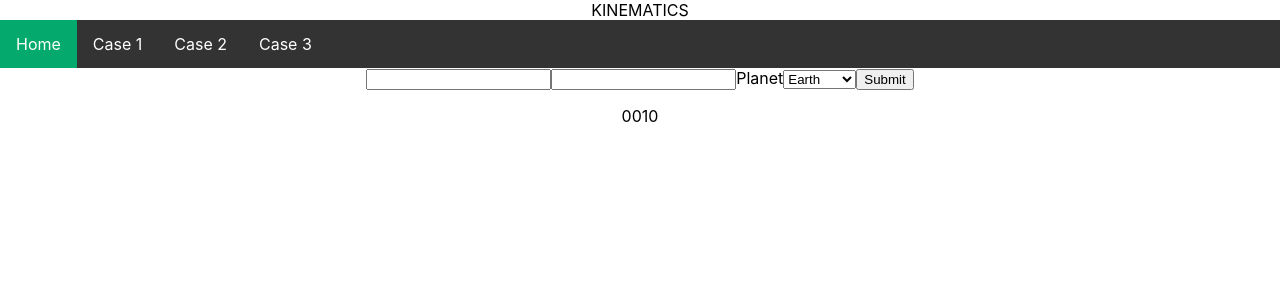
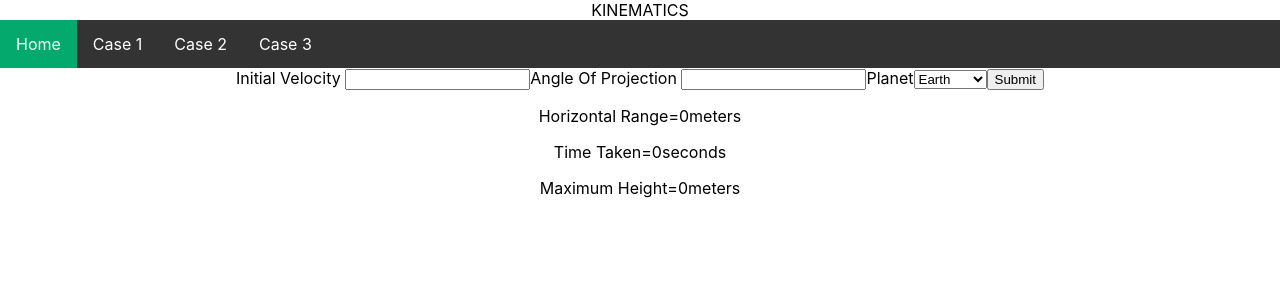
Before and after one commit to Prafyl/Kinematics, a React (Create React App) app: page / in a window 1280 px wide. Shown: the top 300 px of the page. Built offline with nearby package versions, Linux system fonts and the light colour scheme.

Commit message:
added seperate options component

```diff
--- a/src/Components/Cases/Case1/Form.js
+++ b/src/Components/Cases/Case1/Form.js
@@ -2,6 +2,7 @@ import React, { useState, useReducer } from "react";
 
 import gravityFinder from "./PlanetChecker";
 import Input from "../../Ui/Input";
+import Options from "../../Ui/Options";
 
 const reducerFunction = (state, action) => {
   switch (action.type) {
@@ -27,6 +28,7 @@ const reducerFunction = (state, action) => {
 };
 
 const Form = (props) => {
+  const [answer, setAnswer] = useState({ range: 0, height: 0, time: 0 });
   const [inputData, dispatchInputData] = useReducer(reducerFunction, {
     velocity: 0,
     angle: 0,
@@ -42,7 +44,7 @@ const Form = (props) => {
   const angleChangeHandler = (event) => {
     dispatchInputData({
       type: "angle",
-      angle: +event.target.value,
+      angle: (+event.target.value * Math.PI) / 180,
     });
   };
   const gravityChangeHandler = (event) => {
@@ -51,32 +53,47 @@ const Form = (props) => {
       gravity: gravityFinder(event.target.value),
     });
   };
+
+  const submitHandler = (event) => {
+    event.preventDefault();
+    setAnswer({
+      range: Math.round(
+        (inputData.velocity *
+          inputData.velocity *
+          Math.sin(inputData.angle * 2)) /
+          inputData.gravity
+      ),
+      height: Math.round(
+        (inputData.velocity *
+          inputData.velocity *
+          Math.sin(inputData.angle) *
+          Math.sin(inputData.angle)) /
+          (2 * inputData.gravity)
+      ),
+      time: Math.round(
+        (2 * inputData.velocity * Math.sin(inputData.angle)) / inputData.gravity
+      ),
+    });
+  };
   return (
     <React.Fragment>
-      <form>
-        <Input id="velocity" onInput={velocityChangeHandler} />
-        <Input id="angle" onInput={angleChangeHandler} />
-        <label htmlFor="inputPlanet">Planet</label>
-        <select id="inputPlanet" onChange={gravityChangeHandler}>
-          <option defaultValue id="9.8">
-            Earth
-          </option>
-          <option id="3.7">Mercury</option>
-          <option id="8.87">Venus</option>
-          <option id="3.71">Mars</option>
-          <option id="24.92">Jupiter</option>
-          <option id="10.44">Saturn</option>
-          <option id="9.798">Uranus</option>
-          <option id="11.15">Neptune</option>
-          <option id="0.58">Pluto</option>
-        </select>
+      <form onSubmit={submitHandler}>
+        <Input
+          id="velocity"
+          labelName="Initial Velocity"
+          onInput={velocityChangeHandler}
+        />
+        <Input
+          labelName="Angle Of Projection"
+          id="angle"
+          onInput={angleChangeHandler}
+        />
+        <Options gravityChangeHandler={gravityChangeHandler} />
         <button type="submit">Submit</button>
       </form>
-      <p>
-        {inputData.velocity}
-        {inputData.angle}
-        {inputData.gravity}
-      </p>
+      <p>Horizontal Range={answer.range}meters</p>
+      <p>Time Taken={answer.time}seconds</p>
+      <p>Maximum Height={answer.height}meters</p>
     </React.Fragment>
   );
 };
--- a/src/Components/Ui/Input.js
+++ b/src/Components/Ui/Input.js
@@ -2,7 +2,9 @@ import React, { Fragment } from "react";
 const Input = (props) => {
   return (
     <Fragment>
-      <label htmlFor={props.id}>{props.labelName}</label>
+      <label htmlFor={props.id}>
+        {props.labelName} {"      "}
+      </label>
       <input id={props.id} onChange={props.onInput}></input>
     </Fragment>
   );
--- /dev/null
+++ b/src/Components/Ui/Options.js
@@ -0,0 +1,23 @@
+import React from "react";
+const Options = (props) => {
+  return (
+    <React.Fragment>
+      <label htmlFor="inputPlanet">Planet</label>
+      <select id="inputPlanet" onChange={props.gravityChangeHandler}>
+        <option defaultValue id="9.8">
+          Earth
+        </option>
+        <option id="274">Sun</option>
+        <option id="3.7">Mercury</option>
+        <option id="8.87">Venus</option>
+        <option id="3.71">Mars</option>
+        <option id="24.92">Jupiter</option>
+        <option id="10.44">Saturn</option>
+        <option id="9.798">Uranus</option>
+        <option id="11.15">Neptune</option>
+        <option id="0.58">Pluto</option>
+      </select>
+    </React.Fragment>
+  );
+};
+export default Options;
```
